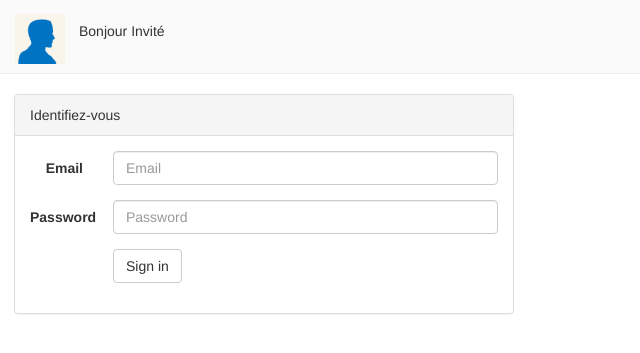
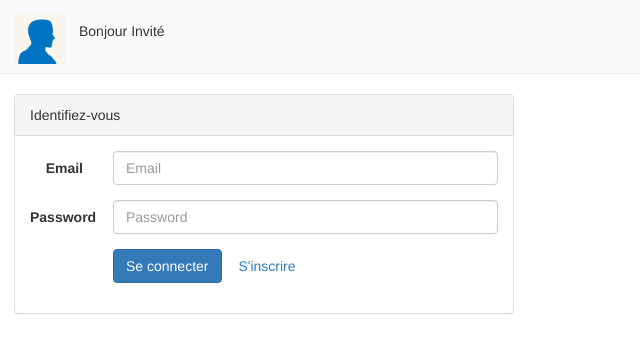
Before and after one commit to DamienRoge/Web-Sem-Pictionnary, a PHP site: page /login.php in a window 1280 px wide. Shown: the part 52-405 px from the top of the page, without its empty margins (0-640 px from the left). Run offline with PHP 8.4, Linux system fonts and the light colour scheme.

Commit message:
Login v2

```diff
--- a/login.php
+++ b/login.php
@@ -41,7 +41,11 @@ include("header.php");
     </div>
     <div class="form-group">
         <div class="col-sm-offset-2 col-sm-10">
-            <button type="submit" class="btn btn-default">Sign in</button>
+            <button type="submit" class="btn btn-primary">Se connecter</button>
+            <a href="inscription.php">
+                <button type="button" class="btn btn-link">S'inscrire</button>
+            <a href="inscription.php">
+
         </div>
     </div>
 </form>
```
